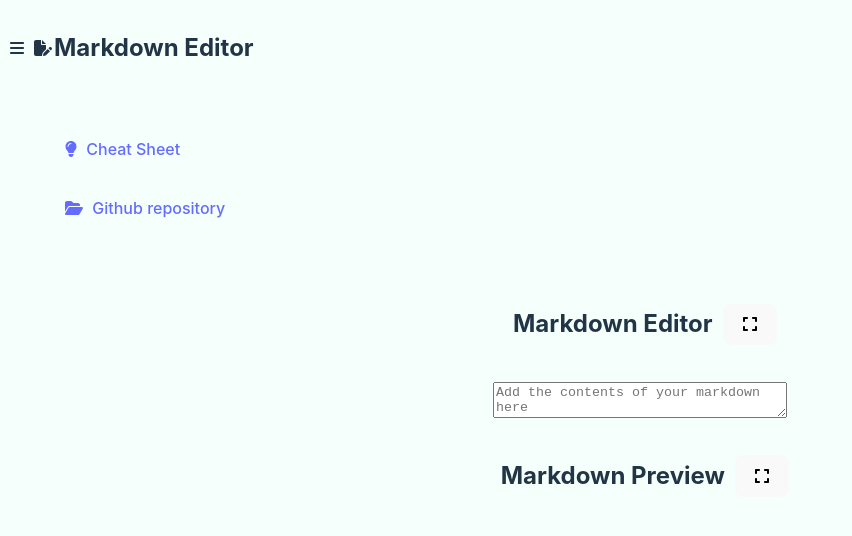
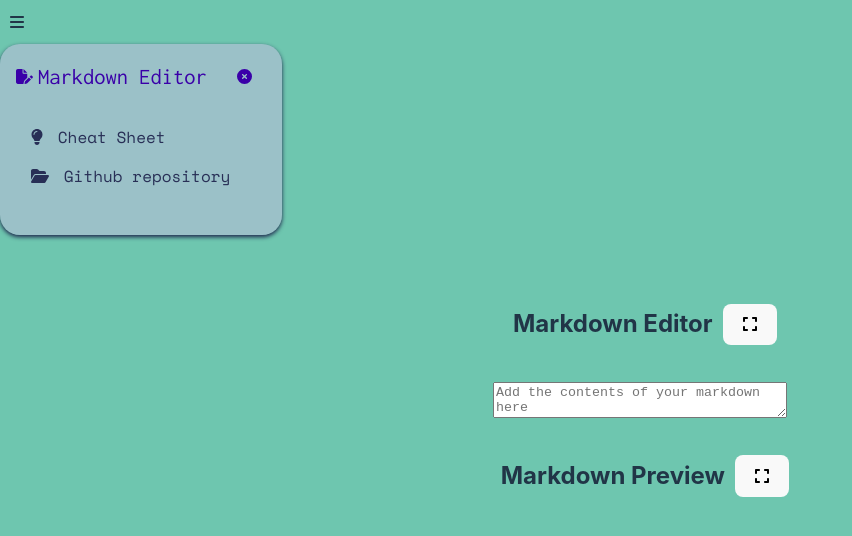
Before and after one commit to natmsaenz/react-projects, a React (Vite) app in the folder markdown-viewer/: page / in a window 1280 px wide. Shown: the top 536 px of the page, without its empty margins (0-852 px from the left). Built offline with nearby package versions, Linux system fonts and the light colour scheme.

Commit message:
added styles and new icons to the sidebar

```diff
--- a/markdown-viewer/src/App.css
+++ b/markdown-viewer/src/App.css
@@ -39,6 +39,7 @@
   left: 0;
   width: 100%;
   height: 100%;
+
 }
 
 .markdownWrapper {
--- a/markdown-viewer/src/components/sidebar/Sidebar.css
+++ b/markdown-viewer/src/components/sidebar/Sidebar.css
@@ -1,34 +1,101 @@
-#sidebar{
+:root {
+  --teal: #6ec6af;
+  --light: #f5fffc;
+  --green: #85db51;
+  --navy: #282f56;
+  --purple: #9d65b5;
+  --lavender: rgb(222, 184, 238);
+  --indigo: #3a00a9;
+  --aqua: #00dcfe;
+  --light-aqua: #e3ebec;
+
+  --ff-primary: "Inconsolata", sans-serif;
+  --ff-secondary: "Space Mono", sans-serif;
+}
+body{
+    background-color: var(--teal);
+}
+.sidebar {
   display: flex;
   flex-direction: column;
+  width: 250px;
+  padding: 16px;
+  transition: transform .3s ease;
+  transform: translateX(0);
+  box-shadow: 0 2px 4px rgb(30, 37, 76);
+  border-radius: 20px;
+  background-color: rgba(222, 184, 238, .4);
+
 }
 
-.sidebarHeader{
+.sidebar.closed{
+transform: translateX(-100%);
+}
+
+.sidebarHeader {
   display: flex;
   flex-direction: row;
   align-items: center;
+  color: var(--indigo);
+  font-size: 15px;
+}
+.sidebarHeader h2{
+    padding: 0 0 0 5px;
+    margin: 0;
+    font-family: var(--ff-primary);
 
 }
 
-.sidebarTitle{
-    padding:10px 10px 10px 2px;
+.sidebarTitle {
+  padding: 10px 10px 10px 2px;
 }
 
-.toggleButton{
+.toggleButton {
   padding: 10px;
+  cursor: pointer;
+
 }
 
-ul{
+.toggleButton.rotateIcon svg {
+    animation: rotateIcon 0.5s;
+  }
+ul {
   list-style: none;
+  padding: 0;
 }
 
-li{
+li {
   margin: 15px;
-    padding: 10px;
+  padding: 0;
 }
-#cheatsheet{
-    padding-right:5px ;
+
+.sidebarLinks a {
+  text-decoration: none;
+  color: var(--navy);
+
+  font-family: var(--ff-secondary);
 }
-#folder{
+.sidebarLinks a:hover{
+color: var(--light);
+}
+#xmark{
+    padding-left: 30px;
+}
+#pen{
+    color: var(--indigo);
+}
+#cheatsheet {
   padding-right: 5px;
 }
+#folder {
+  padding-right: 5px;
+}
+
+@keyframes rotateIcon {
+    0% {
+      transform: rotate(0deg);
+    }
+    100% {
+      transform: rotate(180deg);
+    }
+  }
--- a/markdown-viewer/src/components/sidebar/Sidebar.tsx
+++ b/markdown-viewer/src/components/sidebar/Sidebar.tsx
@@ -4,9 +4,11 @@
 import {
   faBars,
   faLightbulb,
-  faFolderOpen, faFilePen
+  faFolderOpen,
+  faFilePen,
+  faCircleXmark
 } from "@fortawesome/free-solid-svg-icons";
-import "./Sidebar.css"
+import "./Sidebar.css";
 
 const Sidebar = () => {
   const cheatSheetUrl = "https://www.markdownguide.org/cheat-sheet/";
@@ -19,12 +21,21 @@
     setIsSidebarOpen((prevIsOpen) => !prevIsOpen);
   };
   return (
-    <div id="sidebar" className={`sidebar ${isSidebarOpen ? "open" : "closed"}`}>
-      <div className="sidebarHeader">
-        <div className="toggleButton" onClick={handleSidebarToggle}>
+    <>
+      <div
+        className={`toggleButton ${isSidebarOpen ? "rotateIcon" : ""}`}
+        onClick={handleSidebarToggle}
+      >
         <FontAwesomeIcon icon={faBars} />
       </div>
-        <FontAwesomeIcon icon={faFilePen} /><h2 className="sidebarTitle">Markdown Editor</h2>
+      <div
+        id="sidebar"
+        className={`sidebar ${isSidebarOpen ? "open" : "closed"}`}
+      >
+        <div className="sidebarHeader">
+          <FontAwesomeIcon icon={faFilePen} id="pen" />
+          <h2 className="sidebarTitle">Markdown Editor</h2>
+          <FontAwesomeIcon icon={faCircleXmark} id="xmark" />
         </div>
         <ul className="sidebarLinks">
           <li>
@@ -34,11 +45,13 @@
           </li>
           <li>
             <a href={repositoryUrl} target="_blank" rel="noopener noreferrer">
-            <FontAwesomeIcon icon={faFolderOpen} id="folder"/> Github repository
+              <FontAwesomeIcon icon={faFolderOpen} id="folder" /> Github
+              repository
             </a>
           </li>
         </ul>
       </div>
+    </>
   );
 };
 
```
Lines whose indentation alone changed are shown as unchanged.
